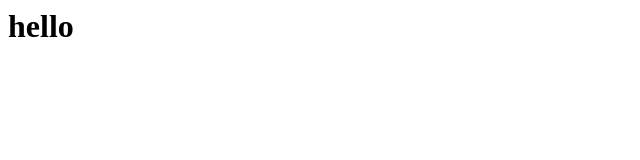
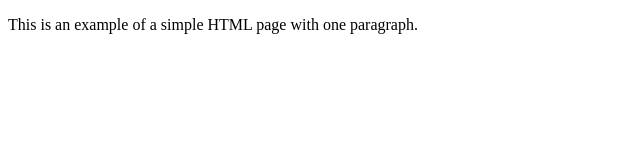
Before and after one commit to NiceToMeetUwU/congrats, a plain HTML site: page index.html in a window 1280 px wide. Shown: the whole page, without its empty margins (0-640 px from the left). Drawn offline with Linux system fonts and the light colour scheme.

Commit message:
Update index.html

```diff
--- a/index.html
+++ b/index.html
@@ -1 +1,9 @@
-<h1>hello</h1>
+<!DOCTYPE html>
+<html>
+    <head>
+        <title>Example</title>
+    </head>
+    <body>
+        <p>This is an example of a simple HTML page with one paragraph.</p>
+    </body>
+</html>
```
